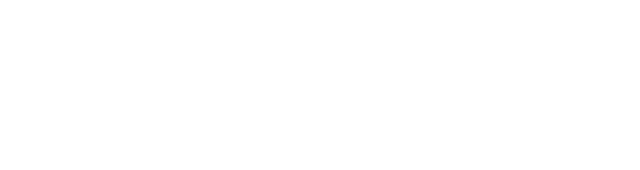
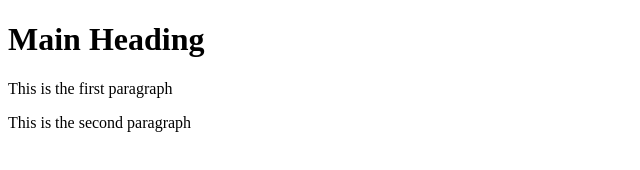
Before and after one commit to Kingpin007/Bootstrap-4-git-test, a plain HTML site: page git-test/index.html in a window 1280 px wide. Shown: the whole page, without its empty margins (0-640 px from the left). Drawn offline with Linux system fonts and the light colour scheme.

Commit message:
This is the 2nd commit

```diff
--- a/git-test/index.html
+++ b/git-test/index.html
@@ -4,6 +4,9 @@
 	<title>Test HTML document</title>
 </head>
 <body>
+	<h1>Main Heading</h1>
+	<p>This is the first paragraph</p>
+	<p>This is the second paragraph</p>
 
 </body>
 </html>
```
Also changed, not shown: 1 other file.
